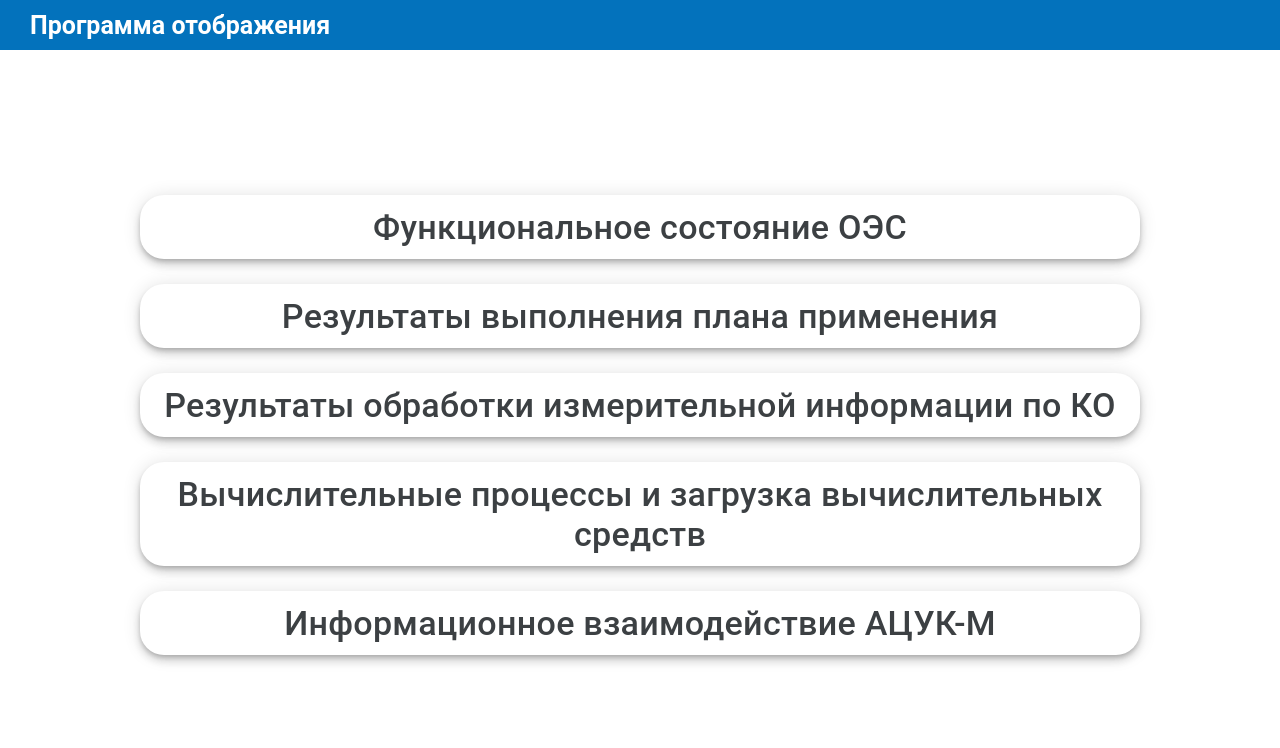
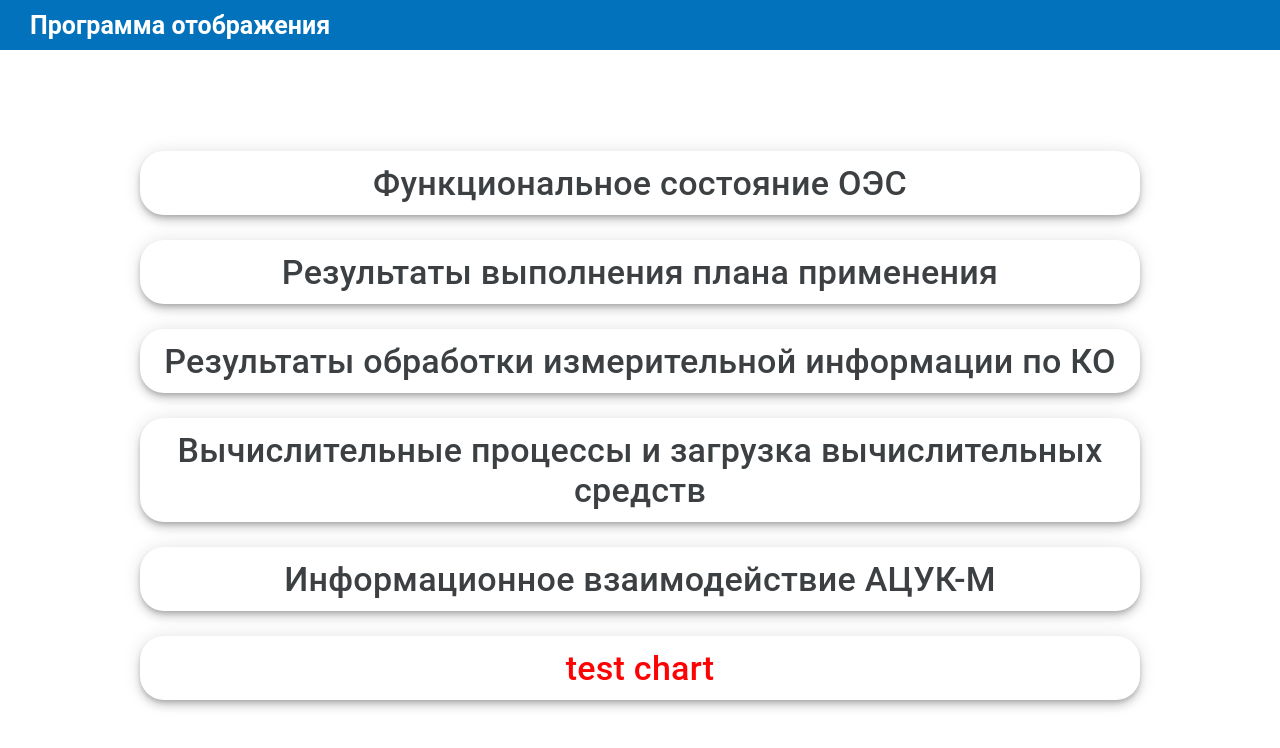
Before and after one commit to Elena-Cake/aspos-display, a React (Create React App) app: page / in a window 1280 px wide. Shown: the top 748 px of the page. Built offline with nearby package versions, Linux system fonts and the light colour scheme.

Commit message:
add chart test

```diff
--- a/src/App.scss
+++ b/src/App.scss
@@ -94,4 +94,8 @@ $header-height: 50px;
   //     outline: none;
   //     border: 2px solid #4285f4;
   // }
+
+  &__test {
+    color: #fd0303;
+  }
 }
--- a/src/App.tsx
+++ b/src/App.tsx
@@ -29,7 +29,7 @@ export const links = [
   },
   {
     title: 'Информационное взаимодействие АЦУК-М',
-    path: '#s',
+    path: '#',
     url: 'interaction'
   }
 ]
@@ -59,11 +59,13 @@ const Main: React.FC<{}> = () => {
   return <div className="menu">
     <div className='buttons'>
       {
-        links.map(link => <Link to={link.url} className={`link`}
-          target="_blanck"
+        links.map(link => <Link to={'/'} className={`link`}
           onClick={() => window.open(link.url)}
         >{link.title} </Link>)
       }
+      <Link to={'/'} className={`link link__test`}
+        onClick={() => window.open('/test')}
+      >test chart </Link>
     </div>
   </div>
 }
--- a/src/components/FuncState/Chart.tsx/Chart.tsx
+++ b/src/components/FuncState/Chart.tsx/Chart.tsx
@@ -1,7 +1,14 @@
 import React from 'react'
 import { LineChart, Line, CartesianGrid, XAxis, YAxis, Tooltip } from 'recharts';
 
-const dataTest = [{ name: 'Page A', uv: 400, pv: 2400 }, { name: 'Page b', uv: 450, pv: 2500 }];
+const dataTest = [
+    { name: 'Page A', uv: 400, pv: 1400 },
+    { name: 'Page b', uv: 150, pv: 1900 },
+    { name: 'Page c', uv: 250, pv: 700 },
+    { name: 'Page d', uv: 480, pv: 2300 },
+    { name: 'Page e', uv: 550, pv: 1000 },
+    { name: 'Page f', uv: 450, pv: 500 }
+];
 type dataType = typeof dataTest
 
 const Chart = () => {
```
